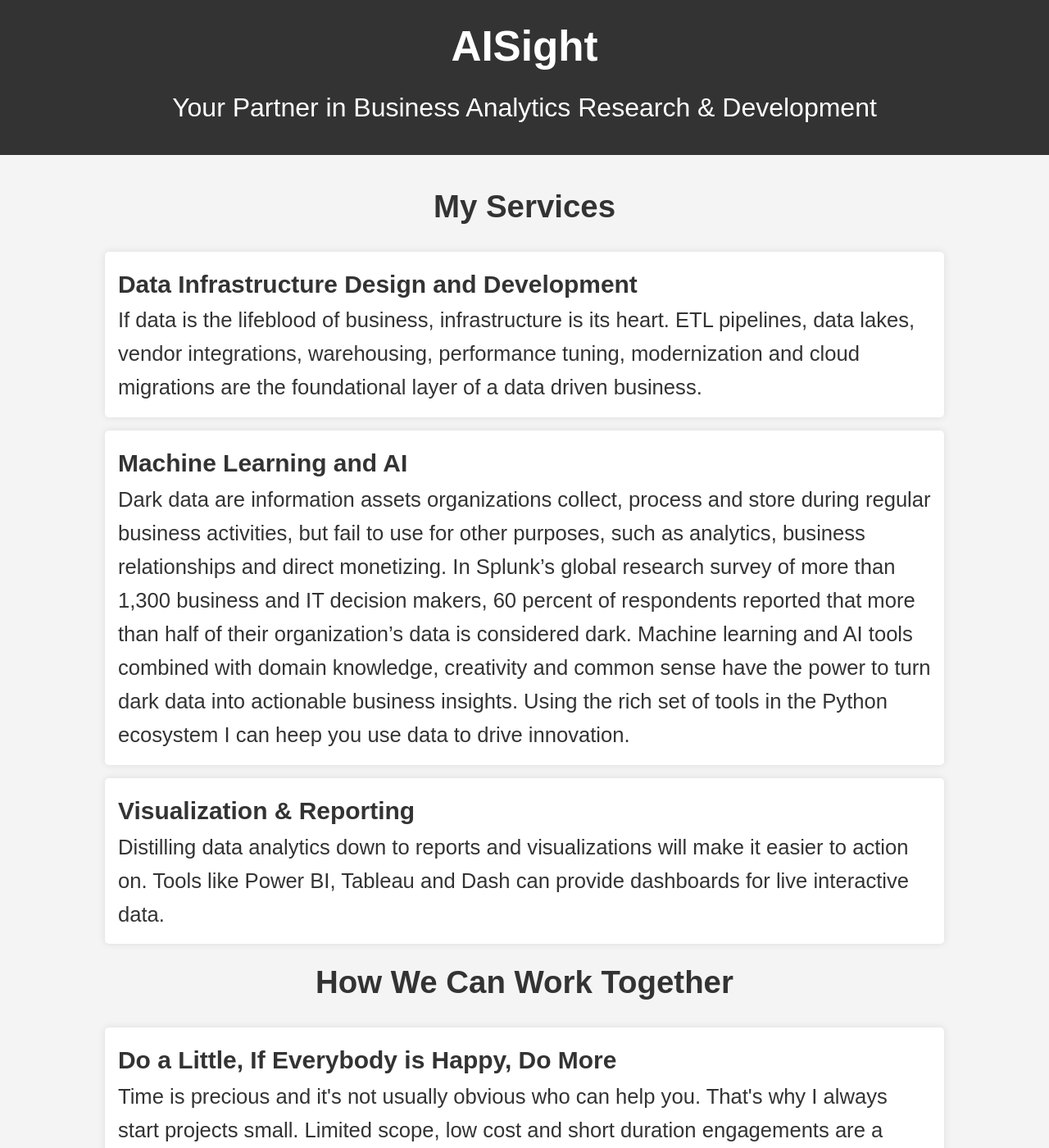
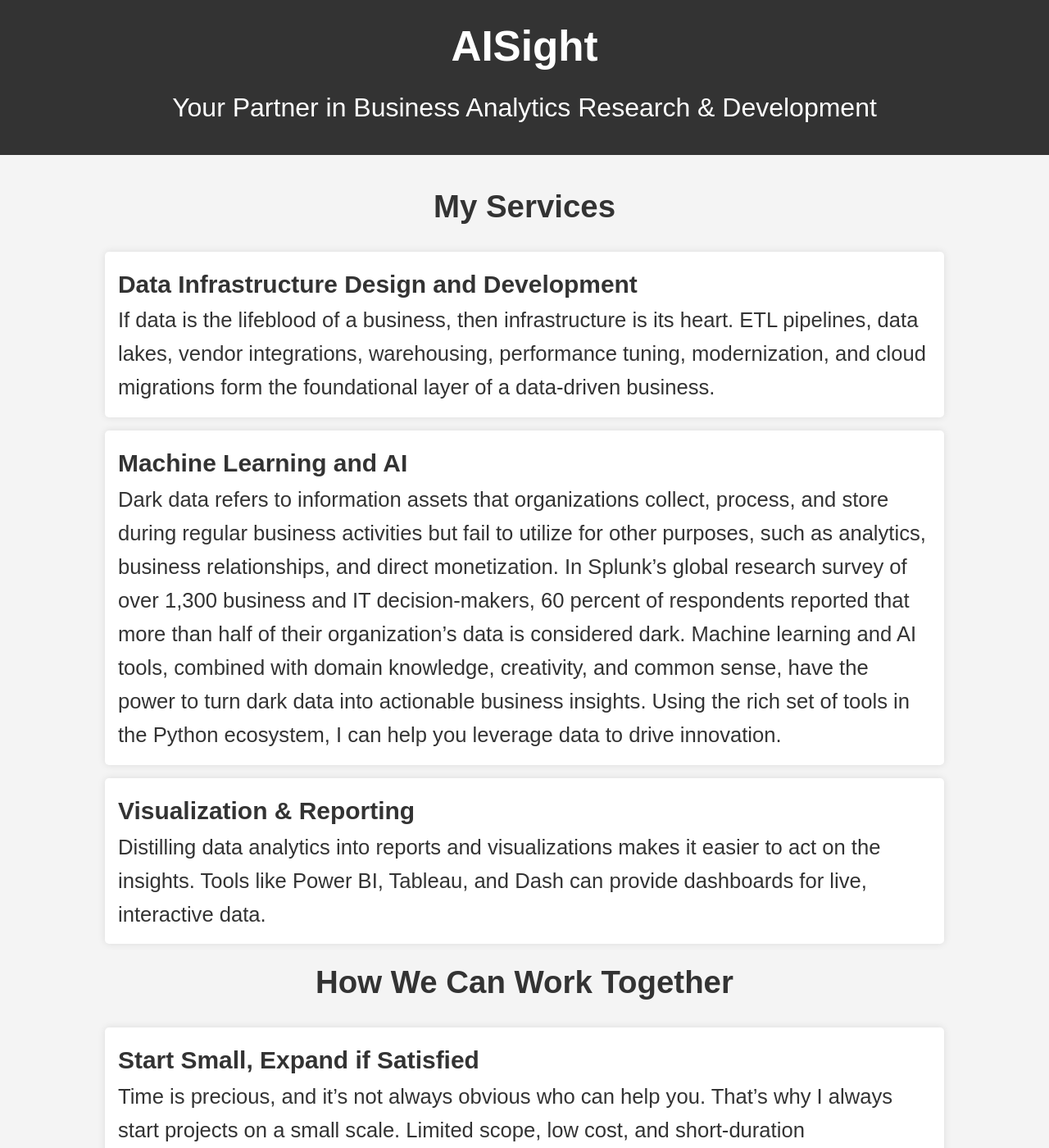
Before and after one commit to kamrankashef/kamrankashef.github.io, a Jekyll site: the page built from index.md, in a window 1280 px wide and 1400 px high. Shown: the whole window at 82% size. Built offline with Jekyll 4.4.1, drawn with Linux system fonts in a browser that asks for light colours; some of the changed text lies outside the part shown.

Commit message:
I'm provide working

```diff
--- a/index.md
+++ b/index.md
@@ -5,39 +5,34 @@ title: "Business Research and Analytics"
 layout: default
 ---
 <section id="services">
-	<div class="container">
-		<h2>My Services</h2>
-		<div class="service">
-			<h3>Data Infrastructure Design and Development</h3>
-			<p>If data is the lifeblood of business, infrastructure is its heart. ETL pipelines, data lakes, vendor integrations, warehousing, performance tuning, modernization and cloud migrations are the foundational layer of a data driven business.</p>
-		</div>
-		<div class="service">
-			<h3>Machine Learning and AI</h3>
-			<p>Dark data are information assets organizations collect, process and store during regular business activities, but fail to use for other purposes, such as analytics, business relationships and direct monetizing. In Splunk’s global research survey of more than 1,300 business and IT decision makers, 60 percent of respondents reported that more than half of their organization’s data is considered dark.  Machine learning and AI tools combined with domain knowledge, creativity and common sense have the power to turn dark data into actionable business insights.  Using the rich set of tools in the Python ecosystem I can heep you use data to drive innovation.</p>
-		</div>
-		<div class="service">
-			<h3>Visualization &amp; Reporting</h3>
-			<p>Distilling data analytics down to reports and visualizations will make it easier to action on.  Tools like Power BI, Tableau and Dash can provide dashboards for live interactive data.</p>
-		</div>
-	</div>
+    <div class="container">
+        <h2>My Services</h2>
+        <div class="service">
+            <h3>Data Infrastructure Design and Development</h3>
+            <p>If data is the lifeblood of a business, then infrastructure is its heart. ETL pipelines, data lakes, vendor integrations, warehousing, performance tuning, modernization, and cloud migrations form the foundational layer of a data-driven business.</p>
+        </div>
+        <div class="service">
+            <h3>Machine Learning and AI</h3>
+            <p>Dark data refers to information assets that organizations collect, process, and store during regular business activities but fail to utilize for other purposes, such as analytics, business relationships, and direct monetization. In Splunk’s global research survey of over 1,300 business and IT decision-makers, 60 percent of respondents reported that more than half of their organization’s data is considered dark. Machine learning and AI tools, combined with domain knowledge, creativity, and common sense, have the power to turn dark data into actionable business insights. Using the rich set of tools in the Python ecosystem, I can help you leverage data to drive innovation.</p>
+        </div>
+        <div class="service">
+            <h3>Visualization & Reporting</h3>
+            <p>Distilling data analytics into reports and visualizations makes it easier to act on the insights. Tools like Power BI, Tableau, and Dash can provide dashboards for live, interactive data.</p>
+        </div>
+    </div>
     <div class="container">
         <h2>How We Can Work Together</h2>
-		<div class="service">
-			<h3>Do a Little, If Everybody is Happy, Do More</h3>
-			<p>Time is precious and it's not usually obvious who can help you. That's why I always start projects small.  Limited scope, low cost and short duration engagements
-               are a great way to get to know each other.  If after that you're optimistic about what we can achieve together, we can do more.  In any case, the downside
-               is capped, but the upside is not.</p>
-		</div>
-		<div class="service">
-			<h3>Zero-In on a Bottleneck In Need of Attention</h3>
-            <p>
-            As solo practitioner, I can be dropped into a hotspot on demand to give you leverage when and where you need it.
-            </p>
-		</div>
-		<div class="service">
-			<h3>Let's Chat</h3>
-			<p>I would love to hear about your business. Email me at <a href="mailto:contact@aisight.com">contact@aisight.com</a>.
-            </p>
-		</div>
+        <div class="service">
+            <h3>Start Small, Expand if Satisfied</h3>
+            <p>Time is precious, and it’s not always obvious who can help you. That’s why I always start projects on a small scale. Limited scope, low cost, and short-duration engagements are a great way to get to know each other. If you’re optimistic about what we can achieve together, we can expand the scope. In any case, the downside is capped, but the upside is not.</p>
+        </div>
+        <div class="service">
+            <h3>Address Bottlenecks Efficiently</h3>
+            <p>As a solo practitioner, I can be deployed on demand to address specific issues and provide leverage when and where you need it.</p>
+        </div>
+        <div class="service">
+            <h3>Let's Chat</h3>
+            <p>I would love to hear about your business. Email me at <a href="mailto:contact@aisight.com">contact@aisight.com</a>.</p>
+        </div>
     </div>
 </section>
```
Also changed, not shown: 2 other files.
